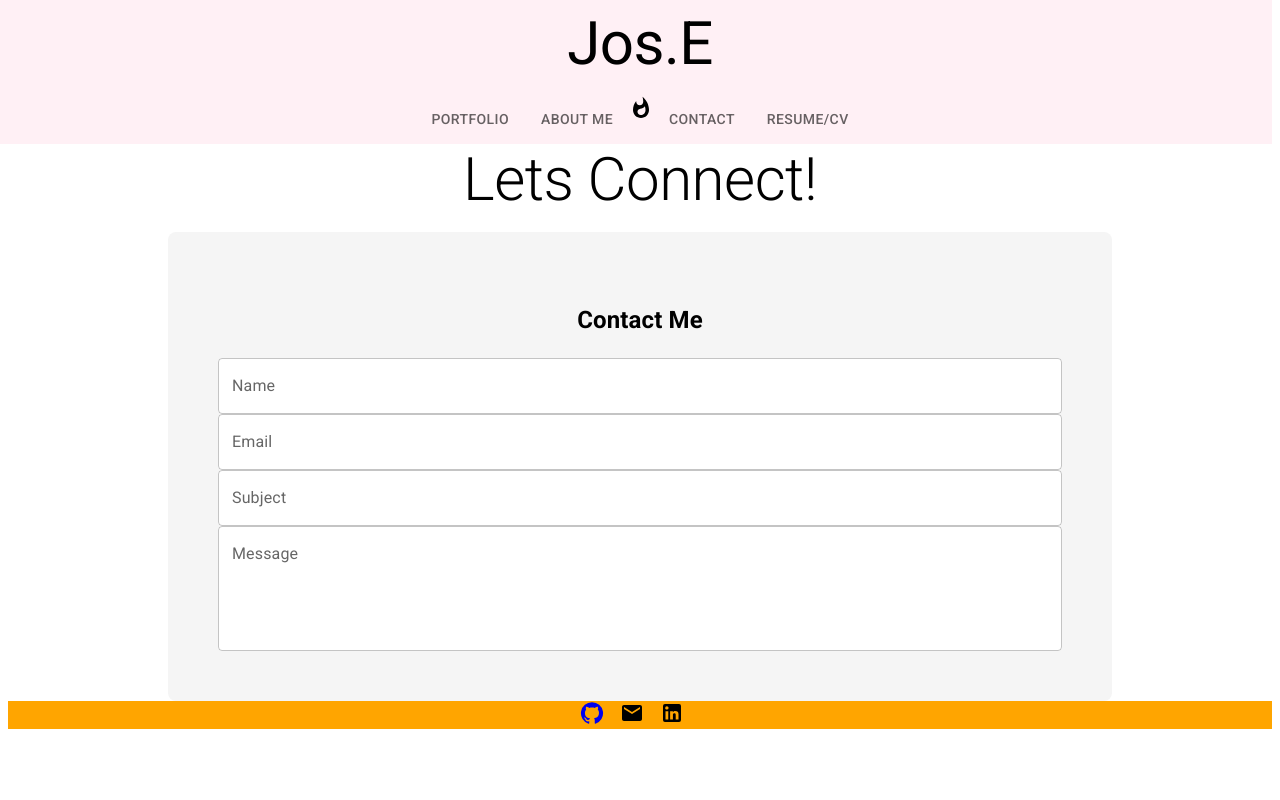
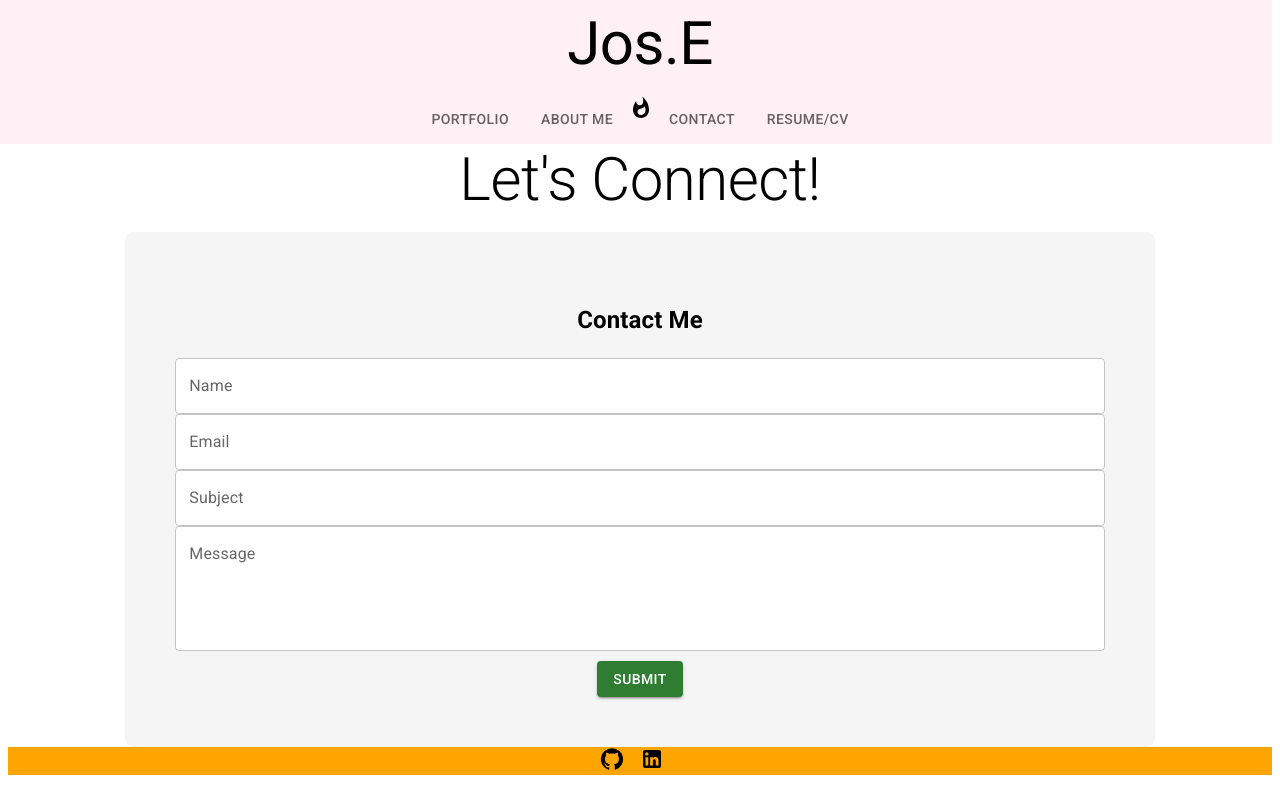
Before and after one commit to escotoj/React-Portfolio, a React (Create React App) app: page /contact in a window 1280 px wide. Built offline with nearby package versions, Linux system fonts and the light colour scheme.

Commit message:
added form and submit function to the contact page, input for each text box renders in console log

```diff
--- a/src/components/Footer.js
+++ b/src/components/Footer.js
@@ -6,23 +6,24 @@ const Footer = () => {
   return (
     <Box bgcolor="orange" display="flex" justifyContent="center">
       <a
-        href="https://github.com/your-github-profile"
+        href="https://github.com/escotoj"
         target="_blank"
         rel="noopener noreferrer"
+        style={{ color: "black", textDecoration: "none" }}
       >
         <GitHub sx={{ mr: 2 }} />
       </a>
-      <a
-        href="https://github.com/your-github-profile"
+      {/* <a
+        href="href=mailto:jaetheillust@gmail.com"
         target="_blank"
         rel="noopener noreferrer"
         style={{ color: "black", textDecoration: "none" }}
       >
         <Email sx={{ mr: 2 }} />{" "}
-      </a>
+      </a> */}
 
       <a
-        href="https://github.com/your-github-profile"
+        href="https://www.linkedin.com/in/jose-escoto-b9519a146/"
         target="_blank"
         rel="noopener noreferrer"
         style={{ color: "black", textDecoration: "none" }}
--- a/src/pages/ContactPage.js
+++ b/src/pages/ContactPage.js
@@ -1,45 +1,58 @@
-import { Box, Stack, TextField } from "@mui/material";
-import { Typography } from "@mui/material";
+import { Box, Stack, TextField, Button, Typography} from "@mui/material";
+import { useState } from "react";
 
 
 
-// ADD BUTTON THAT TAKES INPUT FROM EAHC FORM
 function ContactPage() {
+    // variables for each box
+    const [name, setName] = useState("");
+    const [email, setEmail] = useState("");
+    const [subject, setSubject] = useState("");
+    const [message, setMessage] = useState("");
+  // variable passes the form submit and logs each value
+    const handleSubmit = (e) => {
+      e.preventDefault();
+      console.log("NAME-", name);
+      console.log("EMAIL--", email);
+      console.log("SUBJECT --:", subject);
+      console.log("MESSAGE --", message);
+      setName("");
+      setEmail("");
+      setSubject("");
+      setMessage("");
+    };
+
     return (
-    <Box
-      display="flex"
-      justifyContent="center"
-      alignItems="center"
-      minHeight="50vh"
-    >
+      <Box display="flex" justifyContent="center" alignItems="center" minHeight="50vh">
         <Stack spacing={2}>
           <Typography variant="h2" align="center">
-          Lets Connect!
+            Let's Connect!
           </Typography>
-        <Box
-          sx={{
-            backgroundColor: "#f5f5f5",
-            padding: "50px",
-            borderRadius: "8px",
-          }}
-        >
+          <Box sx={{ backgroundColor: "#f5f5f5", padding: "50px", borderRadius: "8px" }}>
             <Typography variant="body1" align="center">
               <h2>Contact Me</h2>
-            <h3> </h3>
+              {/* textfield wrapped in a form with a function that handles the event */}
+              <form onSubmit={handleSubmit}>
                 <TextField
                   id="outlined-name"
                   label="Name"
                   variant="outlined"
                   fullWidth
+// we assign value by passing the event with data
+                  value={name}
+                  onChange={(e) => setName(e.target.value)}
+
                   InputProps={{
                     sx: { borderRadius: "4px", backgroundColor: "#ffffff" },
                   }}
                 />
                 <TextField
-            fullWidth
                   id="outlined-email"
                   label="Email"
                   variant="outlined"
+                  fullWidth
+                  value={email}
+                  onChange={(e) => setEmail(e.target.value)}
                   InputProps={{
                     sx: { borderRadius: "4px", backgroundColor: "#ffffff" },
                   }}
@@ -49,6 +62,8 @@ function ContactPage() {
                   label="Subject"
                   variant="outlined"
                   fullWidth
+                  value={subject}
+                  onChange={(e) => setSubject(e.target.value)}
                   InputProps={{
                     sx: { borderRadius: "4px", backgroundColor: "#ffffff" },
                   }}
@@ -60,15 +75,19 @@ function ContactPage() {
                   variant="outlined"
                   multiline
                   rows={4}
+                  value={message}
+                  onChange={(e) => setMessage(e.target.value)}
                   InputProps={{
                     sx: { borderRadius: "4px", backgroundColor: "#ffffff" },
                   }}
                 />
+                <Button type="submit" variant="contained" color="success" sx={{ marginTop: "10px" }}>
+                  Submit
+                </Button>
+              </form>
             </Typography>
           </Box>
         </Stack>
-
-      {/* <Footer/> */}
       </Box>
     );
 }
```
Lines whose indentation alone changed are shown as unchanged.
